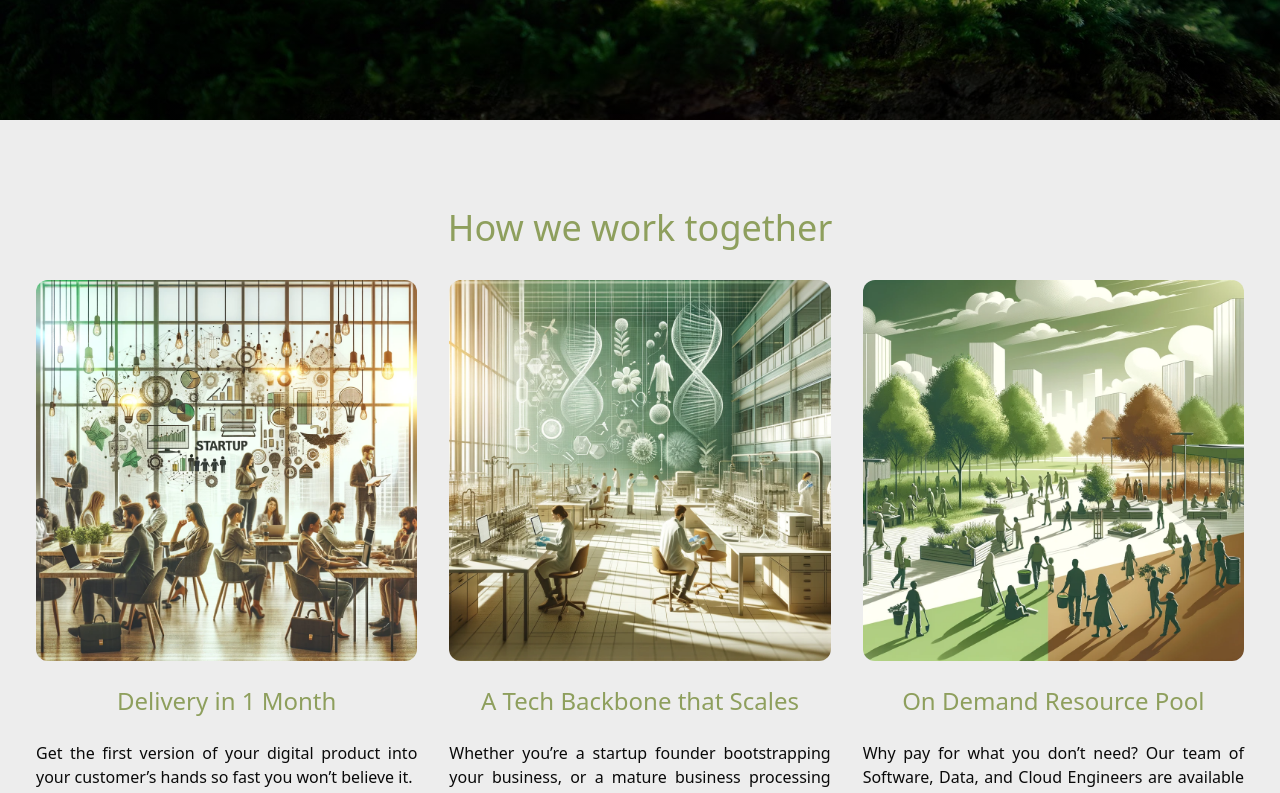
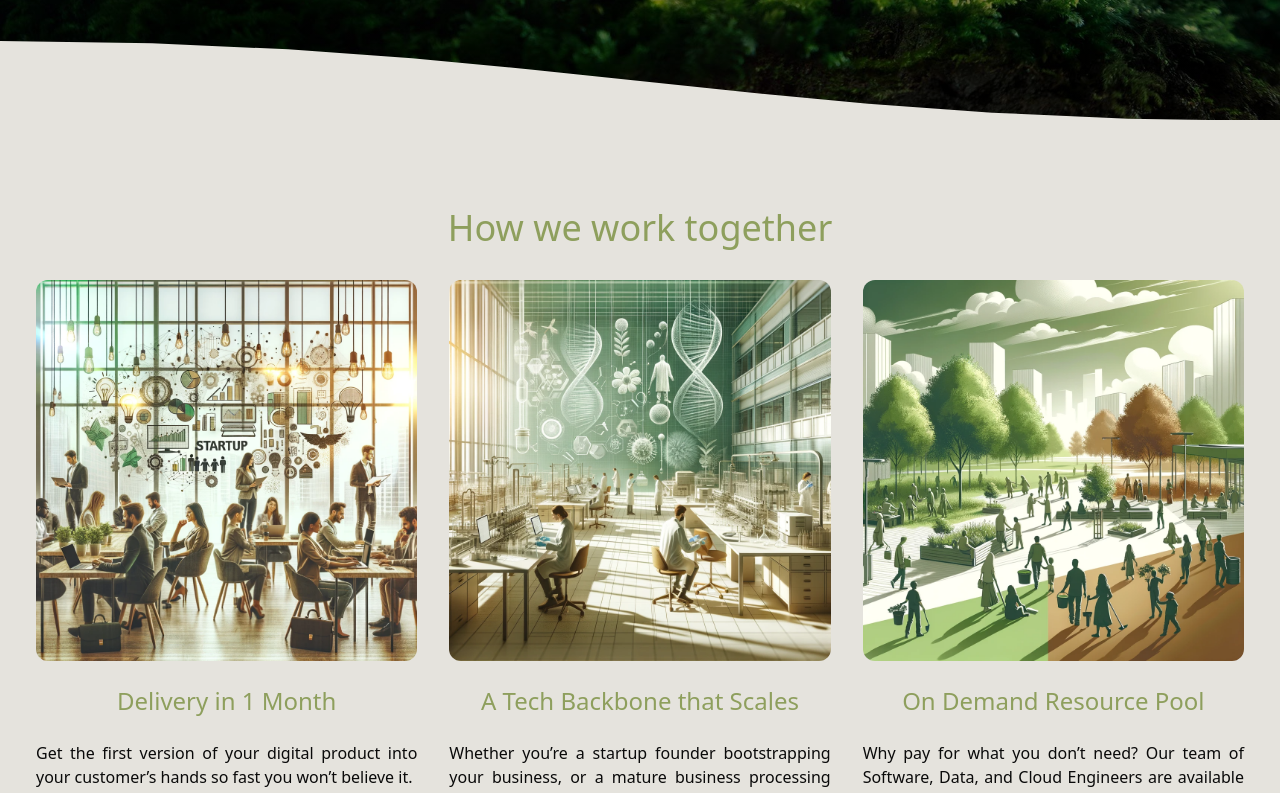
Before and after one commit to bithippie/bithippie.github.io, a Next.js app: page / in a window 1280 px wide. Shown: the part 680-1473 px from the top of the page. Built offline with nearby package versions, Linux system fonts and the light colour scheme.

Commit message:
fix(tailwind): add safelist of classes to ensure they'll resolve

```diff
--- a/tailwind.config.js
+++ b/tailwind.config.js
@@ -36,4 +36,11 @@ module.exports = {
     },
   },
   plugins: [flowbite.plugin()],
+  safelist: [
+    "bg-platinum",
+    "bg-white",
+    "bg-moss",
+    "start-curve-divider",
+    "end-curve-divider",
+  ],
 };
```
